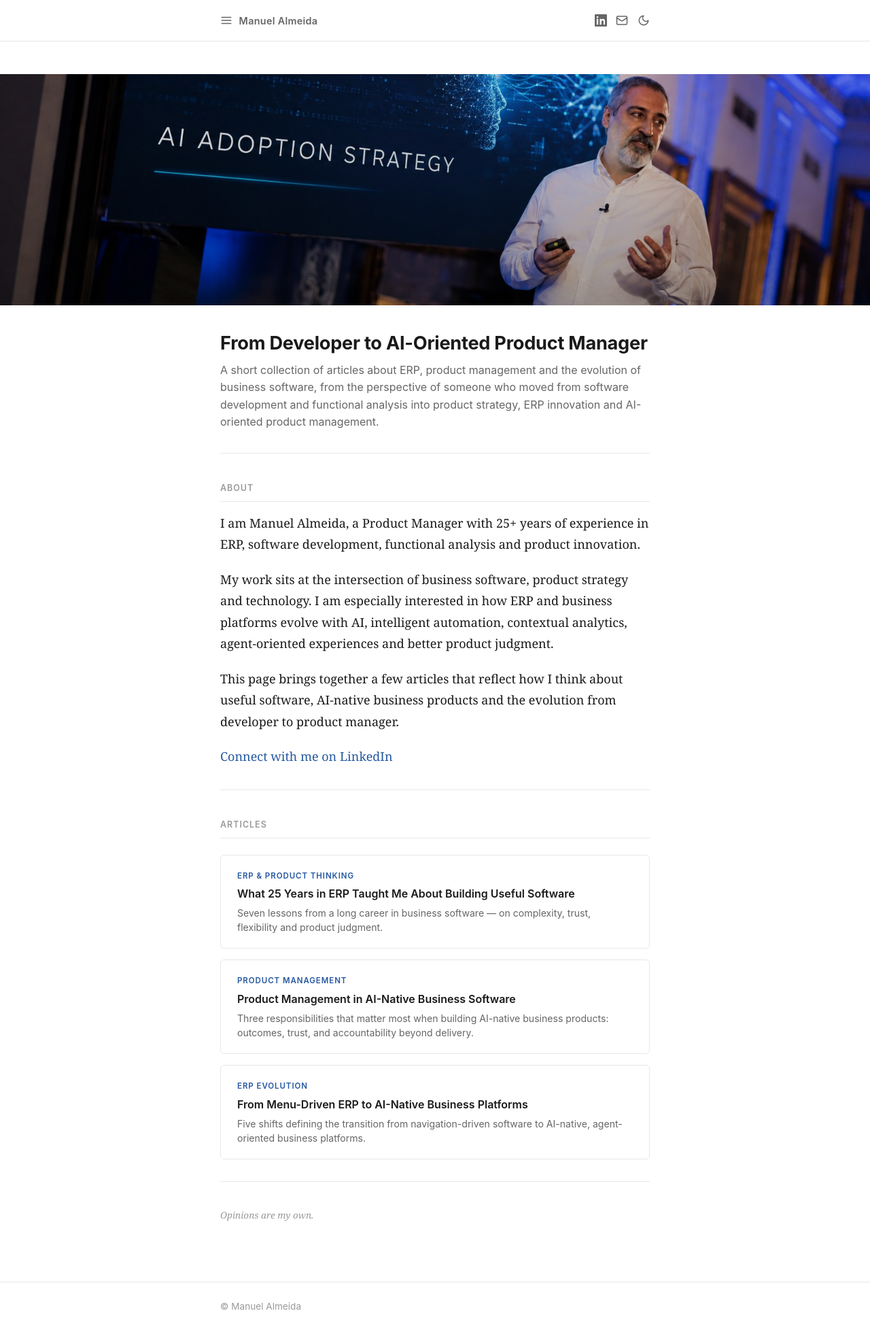
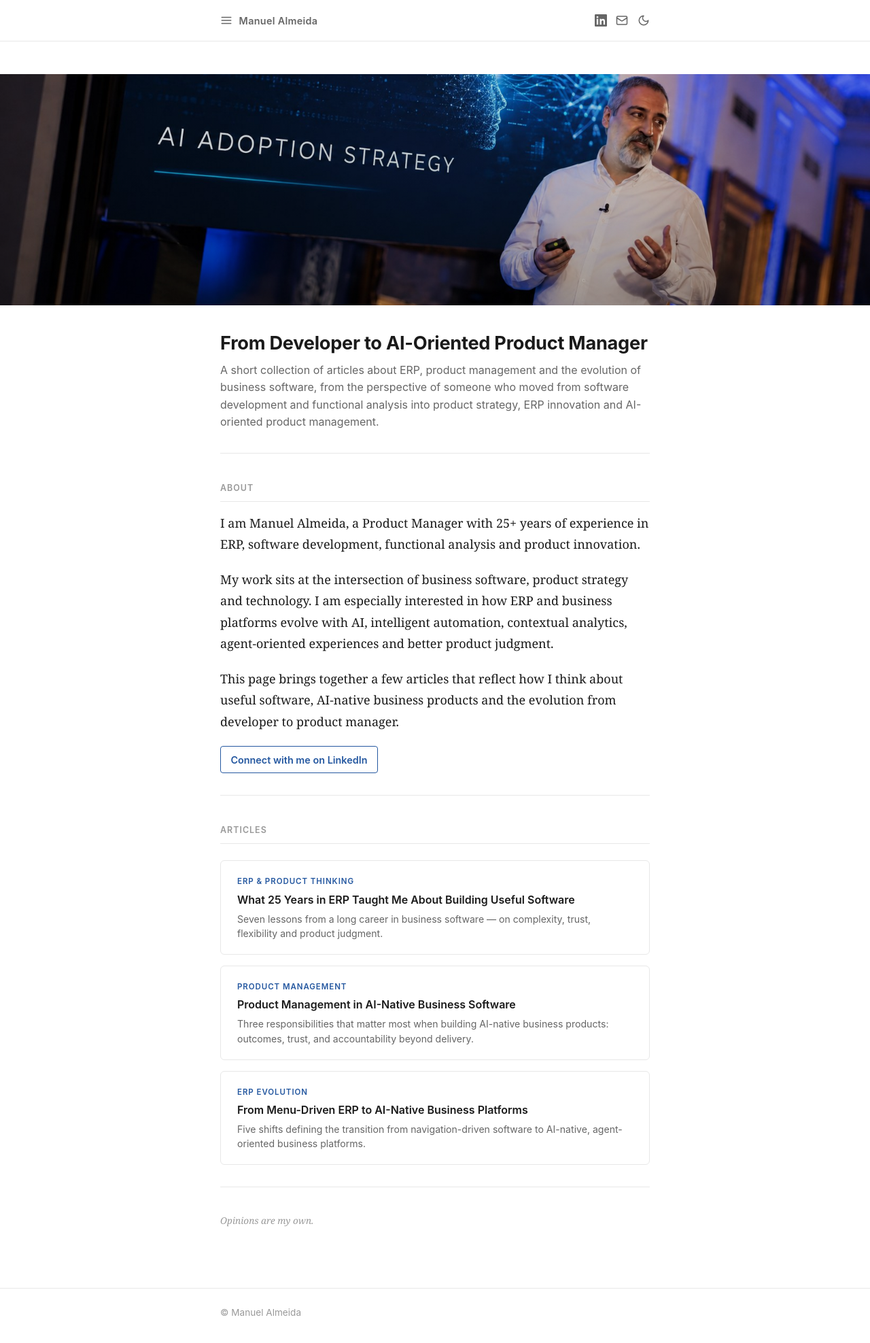
Before and after one commit to manuelalmeida120274/manuel-almeida-product-thinking, a Jekyll site: the page built from README.md, in a window 1280 px wide. Shown: the whole page at 68% size. Built offline with Jekyll 4.4.1, drawn with Linux system fonts in a browser that asks for light colours; our own code applies the rules of GitHub Pages for plain Markdown files.

Commit message:
Add LinkedIn CTA button style

```diff
--- a/assets/css/style.css
+++ b/assets/css/style.css
@@ -385,3 +385,23 @@ h1, h2 {
   .hero.hero-article,
   .hero.hero-article img { max-height: 110px; height: 110px; }
 }
+
+/* ── LinkedIn CTA ── */
+.page-content a[href*="linkedin.com"] {
+  display: inline-block;
+  font-family: -apple-system, BlinkMacSystemFont, "Segoe UI", sans-serif;
+  font-size: 0.9rem;
+  font-weight: 600;
+  color: var(--link);
+  text-decoration: none;
+  border: 1px solid var(--link);
+  border-radius: 4px;
+  padding: 0.4rem 0.9rem;
+  transition: background 0.15s, color 0.15s;
+}
+
+.page-content a[href*="linkedin.com"]:hover {
+  background: var(--link);
+  color: #fff;
+  text-decoration: none;
+}
```
